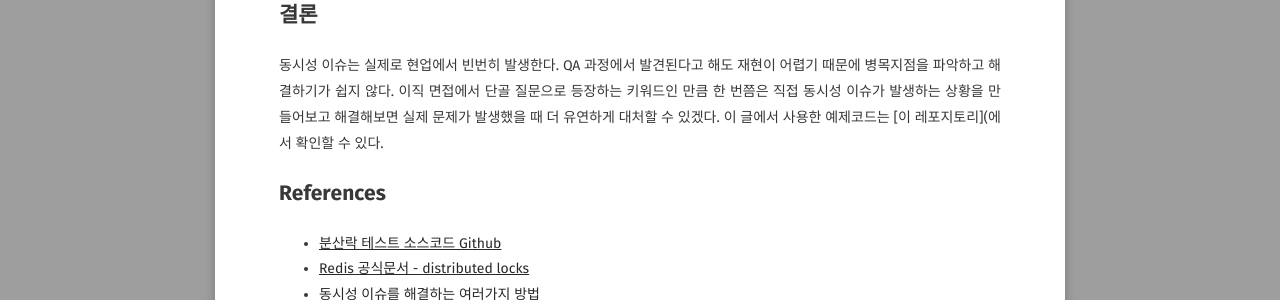
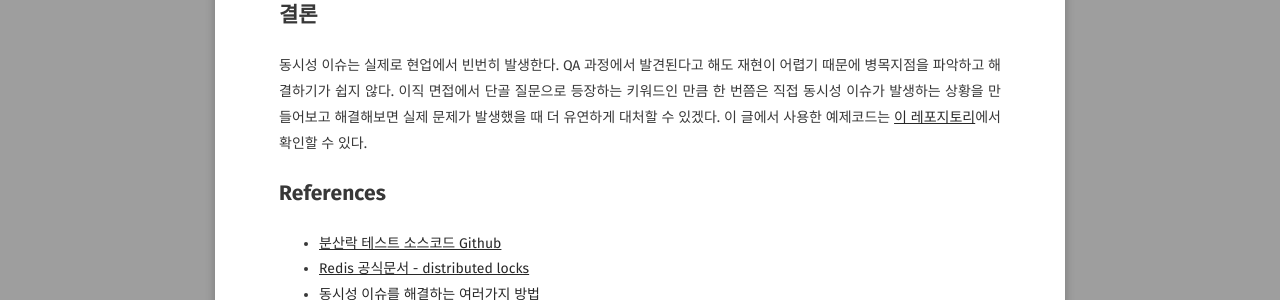
Before and after one commit to xrabcde/xrabcde.github.io, a Jekyll site: the page built from _posts/2023-09-02-distributed-lock.md, in a window 1280 px wide and 900 px high, scrolled down 12040 px. Shown: the part 259-559 px from the top of the window. Built offline with Jekyll 4.4.1, drawn with Linux system fonts in a browser that asks for light colours; some web fonts are replaced; comment, search, counter and statistics services are not loaded; some of the changed lines change nothing that is shown.

Commit message:
modify: 글 수정

```diff
--- a/_posts/2023-09-02-distributed-lock.md
+++ b/_posts/2023-09-02-distributed-lock.md
@@ -332,7 +332,7 @@ class TicketService(
 </div>
 
 ## 결론
-동시성 이슈는 실제로 현업에서 빈번히 발생한다. QA 과정에서 발견된다고 해도 재현이 어렵기 때문에 병목지점을 파악하고 해결하기가 쉽지 않다. 이직 면접에서 단골 질문으로 등장하는 키워드인 만큼 한 번쯤은 직접 동시성 이슈가 발생하는 상황을 만들어보고 해결해보면 실제 문제가 발생했을 때 더 유연하게 대처할 수 있겠다. 이 글에서 사용한 예제코드는 [이 레포지토리](에서 확인할 수 있다.
+동시성 이슈는 실제로 현업에서 빈번히 발생한다. QA 과정에서 발견된다고 해도 재현이 어렵기 때문에 병목지점을 파악하고 해결하기가 쉽지 않다. 이직 면접에서 단골 질문으로 등장하는 키워드인 만큼 한 번쯤은 직접 동시성 이슈가 발생하는 상황을 만들어보고 해결해보면 실제 문제가 발생했을 때 더 유연하게 대처할 수 있겠다. 이 글에서 사용한 예제코드는 [이 레포지토리](https://github.com/xrabcde/distributed-lock)에서 확인할 수 있다.
 
 ## References
 - [분산락 테스트 소스코드 Github](github.com)
```
